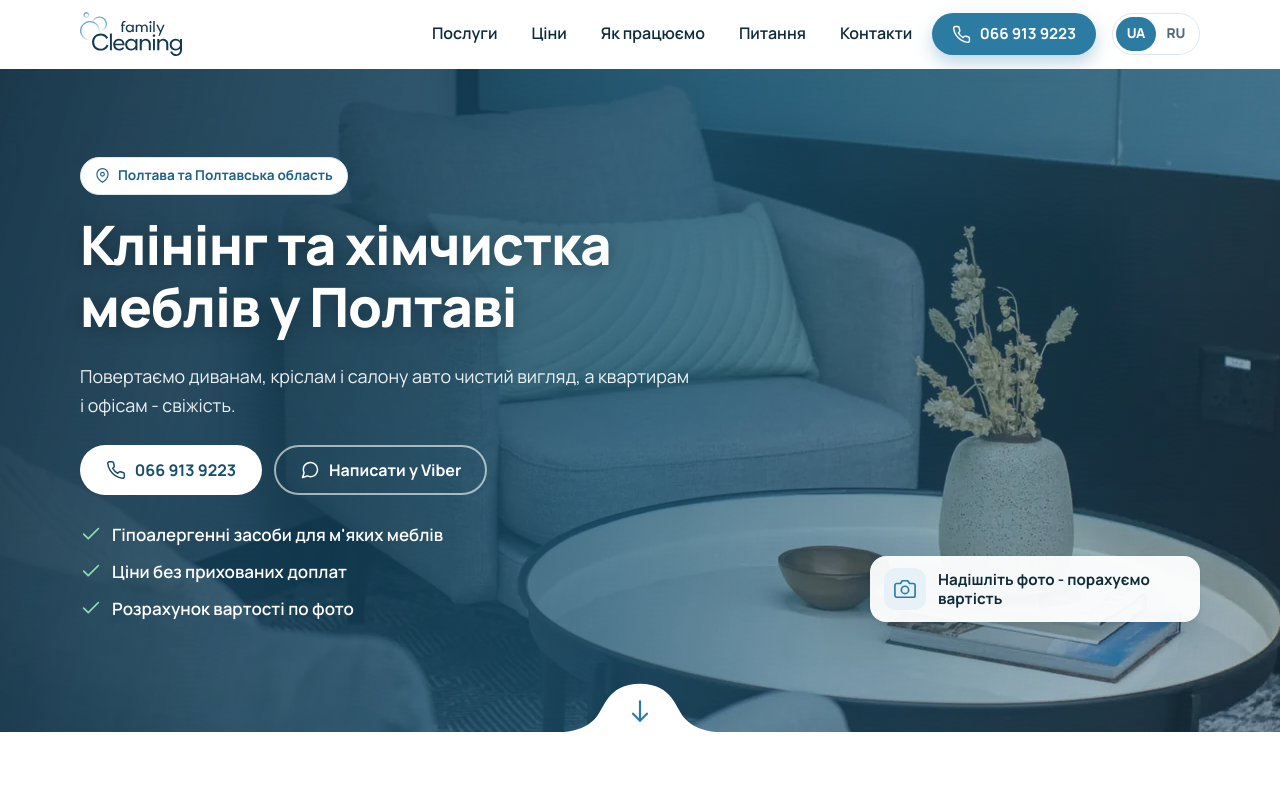
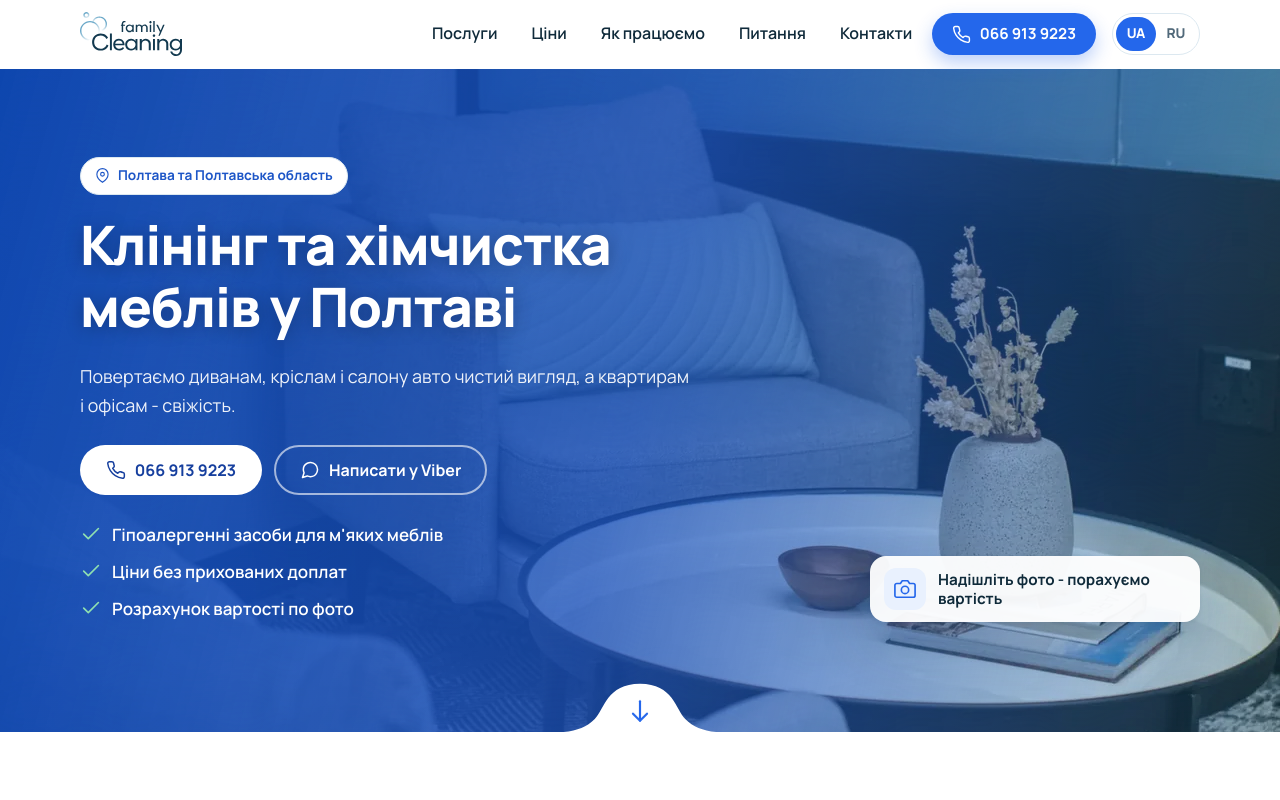
Before and after one commit to nanforma/fc_service, a plain HTML site: page index.html in a window 1280 px wide. Shown: the top 800 px of the page. Drawn offline with Linux system fonts and the light colour scheme.

Commit message:
Add files via upload

```diff
--- a/css/style.css
+++ b/css/style.css
@@ -7,11 +7,12 @@
   --bg: #f4f9fc;
   --surface: #fff;
   --line: #dce8f0;
-  --brand: #2b7ba3;
-  --brand-dark: #1f6285;
-  --brand-deep: #174e6b;
-  --brand-soft: #e6f2f8;
-  --accent: #6aa8c8;
+  --brand: #2467eb;
+  --brand-dark: #1d56c7;
+  --brand-deep: #163f9e;
+  --brand-teal: #00938c;
+  --brand-soft: #e9f1fe;
+  --accent: #6f9cf2;
   --ok: #17936a;
   --radius: 20px;
   --shadow: 0 1px 2px rgba(15, 42, 58, .05), 0 8px 24px rgba(15, 42, 58, .07);
@@ -46,7 +47,7 @@ a { color: var(--brand-dark); text-underline-offset: 3px; }
 a:hover { color: var(--brand-deep); }
 
 h1, h2, h3 { margin: 0 0 .5em; line-height: 1.15; letter-spacing: -.02em; font-weight: 800; }
-h1 { font-size: clamp(2rem, 7.4vw, 3.4rem); }
+h1 { font-size: clamp(2rem, 7.4vw, 3.4rem); text-wrap: balance; }
 h2 { font-size: clamp(1.6rem, 4.6vw, 2.35rem); }
 h3 { font-size: 1.15rem; letter-spacing: -.01em; }
 p { margin: 0 0 1em; }
@@ -79,7 +80,7 @@ p { margin: 0 0 1em; }
   border: 2px solid transparent; cursor: pointer;
   transition: background .2s, color .2s, border-color .2s, transform .2s, box-shadow .2s;
 }
-.btn--primary { background: var(--brand); color: #fff; box-shadow: 0 8px 18px rgba(43, 123, 163, .3); }
+.btn--primary { background: var(--brand); color: #fff; box-shadow: 0 8px 18px rgba(36, 103, 235, .3); }
 .btn--primary:hover { background: var(--brand-dark); color: #fff; transform: translateY(-1px); }
 .btn--ghost { background: #fff; color: var(--brand-dark); border-color: var(--line); }
 .btn--ghost:hover { border-color: var(--accent); background: var(--brand-soft); color: var(--brand-deep); }
@@ -148,7 +149,7 @@ p { margin: 0 0 1em; }
 .hero-bg { position: absolute; inset: 0; width: 100%; height: 100%; object-fit: cover; z-index: -3; }
 .hero-shade {
   position: absolute; inset: 0; z-index: -2;
-  background: linear-gradient(105deg, rgba(10, 38, 56, .9) 0%, rgba(23, 78, 107, .7) 50%, rgba(23, 78, 107, .2) 100%);
+  background: linear-gradient(105deg, rgb(13 66 171) 0%, rgb(23 76 187 / 75%) 50%, rgb(0 147 140 / 10%) 100%);
 }
 .hero-shade::before {
   content: ""; position: absolute; inset: 0; background: url(../img/patt.webp) center / 420px repeat;
@@ -235,7 +236,7 @@ p { margin: 0 0 1em; }
 .card-feature {
   position: relative; display: flex; flex-direction: column; align-items: flex-start; gap: 10px;
   padding: 28px; border-radius: var(--radius); color: #fff;
-  background: linear-gradient(150deg, var(--brand) 0%, var(--brand-deep) 100%);
+  background: linear-gradient(150deg, var(--brand) 0%, var(--brand-teal) 100%);
   box-shadow: var(--shadow);
 }
 .card-feature .tile-ico { background: rgba(255, 255, 255, .16); color: #fff; width: 52px; height: 52px; border-radius: 16px; }
@@ -420,7 +421,7 @@ p { margin: 0 0 1em; }
 @media (min-width: 700px) { .related { grid-template-columns: repeat(2, 1fr); } }
 
 /* ===== Footer ===== */
-.site-footer { background: #0b2231; color: #c3d4df; padding: 52px 0 calc(104px + env(safe-area-inset-bottom)); font-size: .96rem; }
+.site-footer { background: #0d2d6f; color: #c3d4df; padding: 52px 0 calc(104px + env(safe-area-inset-bottom)); font-size: .96rem; }
 .footer-grid { display: grid; gap: 30px; }
 .site-footer img { height: 48px; width: auto; margin-bottom: 14px; }
 .site-footer h2 { font-size: 1rem; letter-spacing: 0; color: #fff; margin-bottom: 12px; }
--- a/index.html
+++ b/index.html
@@ -22,7 +22,7 @@
 <meta property="og:image:height" content="630">
 <meta property="og:image:alt" content="Family Cleaning - клінінг та хімчистка меблів у Полтаві">
 <meta name="twitter:card" content="summary_large_image">
-<meta name="theme-color" content="#2b7ba3">
+<meta name="theme-color" content="#2467eb">
 <meta name="google-site-verification" content="99--LuBpgoL34rDlay3CEURhuqWhSlvif_Wz9FNeY6w">
 <link rel="icon" href="img/favicon.ico" sizes="any">
 <link rel="icon" type="image/png" sizes="32x32" href="img/favicon-32x32.png">
```
Also changed, not shown: 404.html (+1 -1 lines), himchistka-mebliv-poltava/index.html (+1 -1 lines), himchistka-salonu-avto-poltava/index.html (+1 -1 lines), klining-poltava/index.html (+1 -1 lines), ru/himchistka-mebliv-poltava/index.html (+1 -1 lines), ru/himchistka-salonu-avto-poltava/index.html (+1 -1 lines), ru/index.html (+1 -1 lines), ru/klining-poltava/index.html (+1 -1 lines), site.webmanifest.
